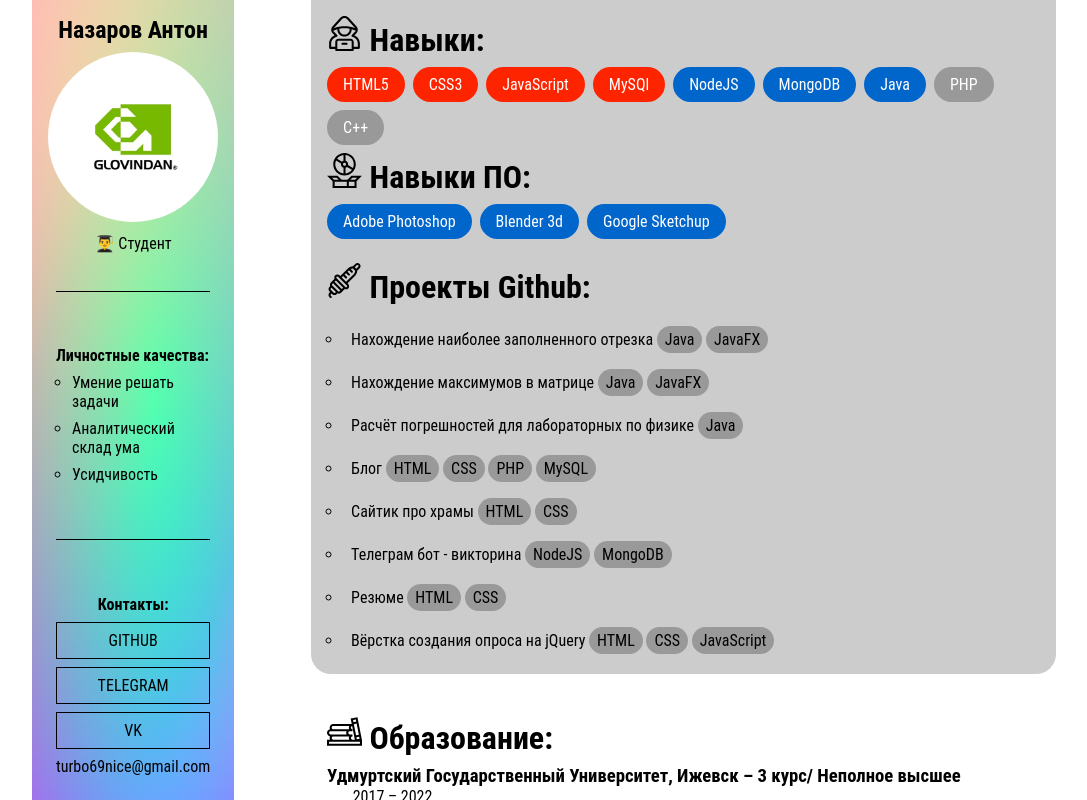
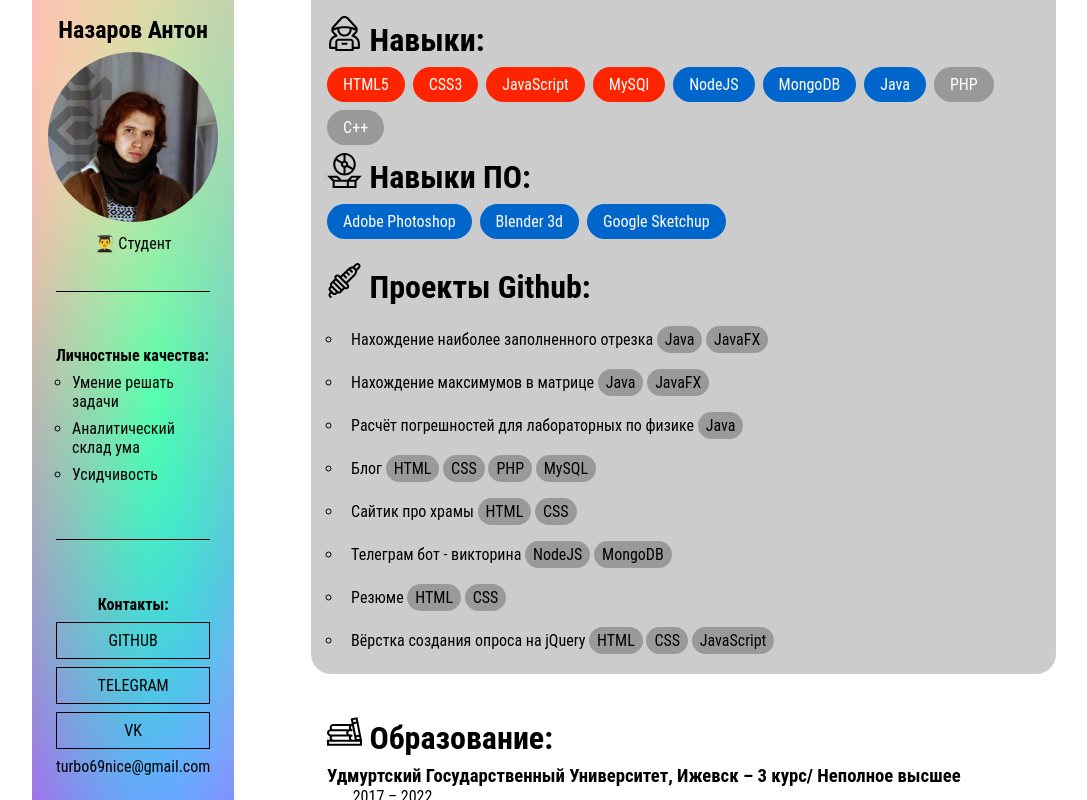
Before and after one commit to Glovindan/cv, a plain HTML site: page index.html in a window 1280 px wide. Shown: the whole page, without its empty margins (96-1183 px from the left). Drawn offline with Linux system fonts and the light colour scheme.

Commit message:
add new avatar and icon

```diff
--- a/index.html
+++ b/index.html
@@ -6,6 +6,7 @@
           content="width=device-width, user-scalable=no, initial-scale=1.0, maximum-scale=1.0, minimum-scale=1.0">
     <meta http-equiv="X-UA-Compatible" content="ie=edge">
     <link rel="stylesheet" href="styles/styles.css">
+    <link rel="icon" href="img/favicon.ico" type="image/x-icon">
     <title>CURRICULUM VITAE by Anton Nazarov</title>
 </head>
 <body>
@@ -14,7 +15,7 @@
             <div class="header-main">
                 <h1>Назаров Антон</h1>
                 <div class="avatar-wrapper">
-                    <img src="img/avatar.jpg" alt="Это я">
+                    <img src="img/avatar.png" alt="Это я">
                 </div>
                 <div> 👨‍🎓 Студент</div>
             </div>
```
Also changed, not shown: img/avatar.png (added), img/favicon.ico (added).
